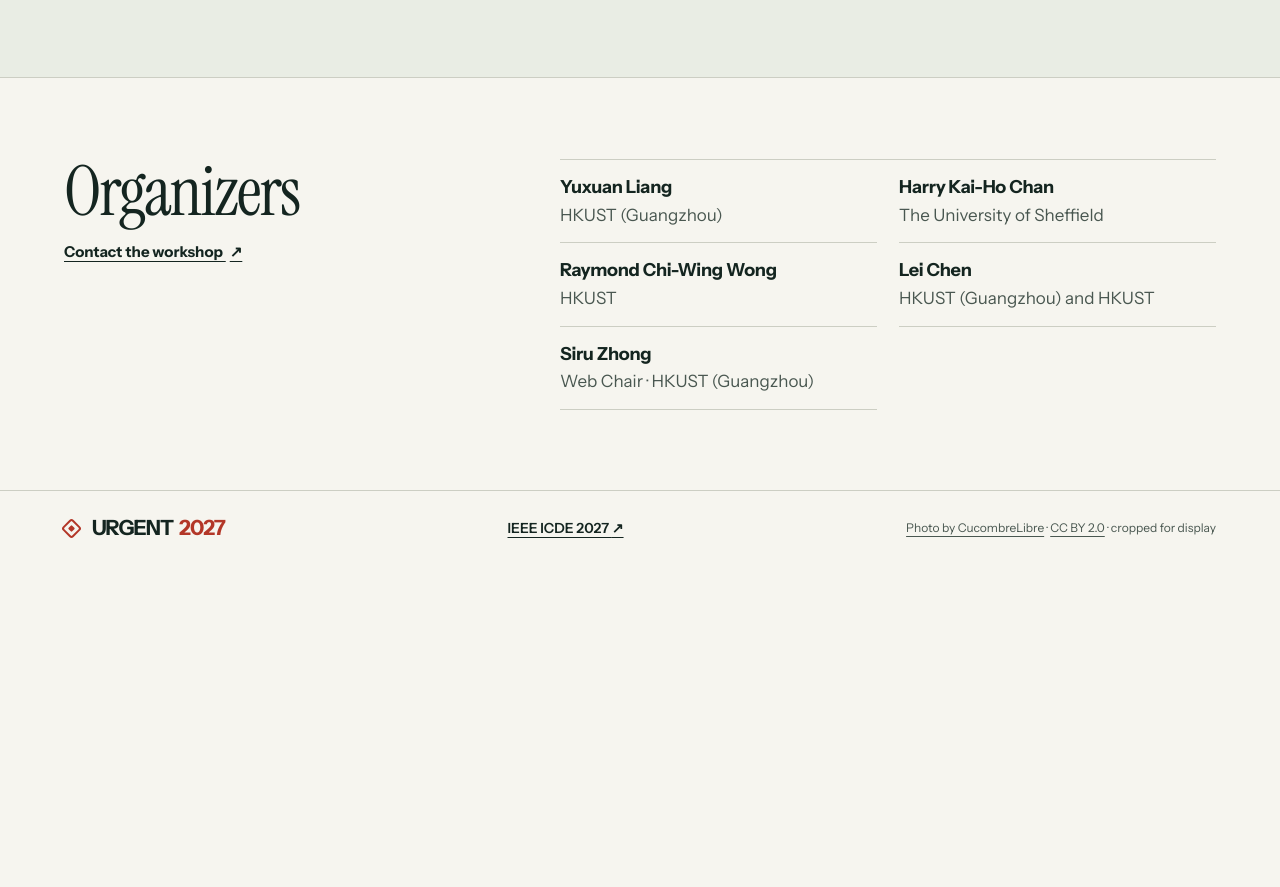
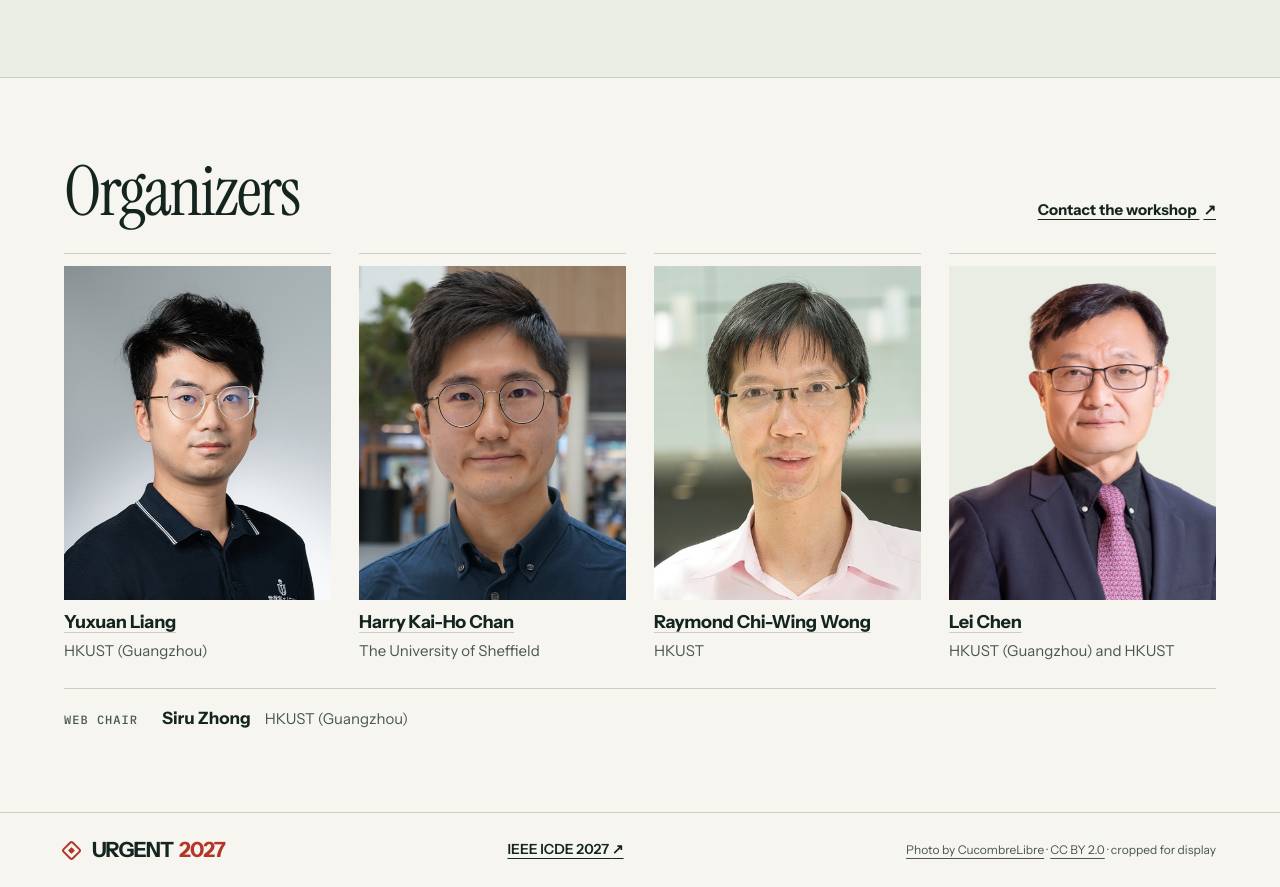
Before and after one commit to CityMind-Lab/urgent-2027, a plain HTML site: page index.html in a window 1280 px wide. Shown: the part 2808-3695 px from the top of the page. Before the commit the page ends 3374 px from the top, so only its background shows below. Drawn offline with Linux system fonts and the light colour scheme.

Commit message:
Add portraits for the workshop organizers

```diff
--- a/index.html
+++ b/index.html
@@ -172,21 +172,37 @@
       </div>
     </section>
 
-    <section id="organizers" class="wrap section split" aria-labelledby="organizers-heading">
-      <div>
+    <section id="organizers" class="wrap section" aria-labelledby="organizers-heading">
+      <div class="organizer-heading">
         <h2 id="organizers-heading">Organizers</h2>
         <a class="text-link" href="mailto:yuxuanliang@hkust-gz.edu.cn?subject=URGENT%202027">Contact the workshop <span aria-hidden="true">↗</span></a>
       </div>
       <ul class="organizer-list">
-        <li><h3>Yuxuan Liang</h3><p>HKUST (Guangzhou)</p></li>
-        <li><h3>Harry Kai-Ho Chan</h3><p>The University of Sheffield</p></li>
-        <li><h3>Raymond Chi-Wing Wong</h3><p>HKUST</p></li>
-        <li><h3>Lei Chen</h3><p>HKUST (Guangzhou) and HKUST</p></li>
         <li>
-          <h3>Siru Zhong</h3>
-          <p>Web Chair · HKUST (Guangzhou)</p>
+          <img src="assets/organizers/yuxuan-liang.jpg" alt="" width="498" height="640" loading="lazy">
+          <h3><a href="https://yuxuanliang.com/">Yuxuan Liang</a></h3>
+          <p>HKUST (Guangzhou)</p>
+        </li>
+        <li>
+          <img src="assets/organizers/harry-kai-ho-chan.jpg" alt="" width="512" height="640" loading="lazy">
+          <h3><a href="https://sheffield.ac.uk/ijc/people/academic-staff/harry-kai-ho-chan">Harry Kai-Ho Chan</a></h3>
+          <p>The University of Sheffield</p>
+        </li>
+        <li>
+          <img src="assets/organizers/raymond-chi-wing-wong.jpg" alt="" width="400" height="533" loading="lazy">
+          <h3><a href="https://cse.hkust.edu.hk/admin/people/faculty/profile/raywong">Raymond Chi-Wing Wong</a></h3>
+          <p>HKUST</p>
+        </li>
+        <li>
+          <img class="organizer-portrait-cutout" src="assets/organizers/lei-chen.png" alt="" width="402" height="407" loading="lazy">
+          <h3><a href="https://www.hkust-gz.edu.cn/people/lei-chen/">Lei Chen</a></h3>
+          <p>HKUST (Guangzhou) and HKUST</p>
         </li>
       </ul>
+      <dl class="web-chair">
+        <dt class="label">Web Chair</dt>
+        <dd><strong>Siru Zhong</strong><span>HKUST (Guangzhou)</span></dd>
+      </dl>
     </section>
   </main>
   <footer class="page-footer">
--- a/styles.css
+++ b/styles.css
@@ -202,7 +202,7 @@ h2 {
 .section-intro { max-width: 390px; margin-top: 15px; color: var(--muted); }
 .section-intro + .section-intro { margin-top: 12px; }
 .section-intro + .text-link, h2 + .text-link { margin-top: 15px; }
-.date-list, .organizer-list, .program-list { border-top: 1px solid var(--rule); }
+.date-list, .program-list { border-top: 1px solid var(--rule); }
 .date-list > div {
   display: flex;
   justify-content: space-between;
@@ -254,12 +254,56 @@ h2 {
 .submission-status p { color: var(--muted); }
 
 .program { background: var(--wash); border-block: 1px solid var(--rule); }
+.organizer-heading {
+  display: flex;
+  flex-wrap: wrap;
+  align-items: baseline;
+  justify-content: space-between;
+  gap: 12px 24px;
+  margin-bottom: 28px;
+}
 .organizer-list {
   display: grid;
-  grid-template-columns: repeat(2, minmax(0, 1fr));
-  column-gap: 22px;
+  grid-template-columns: repeat(4, minmax(0, 1fr));
+  gap: clamp(14px, 2.2vw, 28px);
 }
-.organizer-list li { padding: 14px 0; border-bottom: 1px solid var(--rule); }
+.organizer-list li {
+  border-top: 1px solid var(--rule);
+  padding-top: 12px;
+}
+.organizer-list img {
+  display: block;
+  width: 100%;
+  height: auto;
+  aspect-ratio: 4 / 5;
+  object-fit: cover;
+  object-position: center top;
+  background: var(--wash);
+}
+.organizer-list .organizer-portrait-cutout {
+  padding-top: 5%;
+  object-position: center bottom;
+}
+.organizer-list h3 { margin-top: 11px; line-height: 1.3; }
+.organizer-list h3 a { text-decoration-color: var(--rule); }
+.organizer-list h3 a:hover { text-decoration-color: currentColor; }
+.organizer-list p { margin-top: 4px; font-size: 15px; }
+.web-chair {
+  display: flex;
+  align-items: baseline;
+  gap: 8px 24px;
+  flex-wrap: wrap;
+  border-top: 1px solid var(--rule);
+  padding-top: 16px;
+  margin-top: 26px;
+}
+.web-chair dd {
+  display: flex;
+  align-items: baseline;
+  gap: 4px 14px;
+  flex-wrap: wrap;
+}
+.web-chair dd span { color: var(--muted); font-size: 15px; }
 
 .page-footer { border-top: 1px solid var(--rule); }
 .footer-inner {
@@ -277,6 +321,10 @@ h2 {
 @media (max-width: 950px) {
   .desktop-break { display: none; }
   h1 { font-size: clamp(49px, 6.55vw, 74px); }
+}
+@media (max-width: 800px) {
+  .organizer-list { grid-template-columns: repeat(2, minmax(0, 1fr)); row-gap: 24px; }
+  .organizer-heading .text-link { margin-top: 0; }
 }
 @media (max-width: 740px) {
   .masthead { min-height: 0; align-items: flex-start; flex-direction: column; gap: 12px; padding-block: 14px; }
```
Also changed, not shown: assets/organizers/harry-kai-ho-chan.jpg (added), assets/organizers/lei-chen.png (added), assets/organizers/raymond-chi-wing-wong.jpg (added), assets/organizers/yuxuan-liang.jpg (added), 1 other file.
